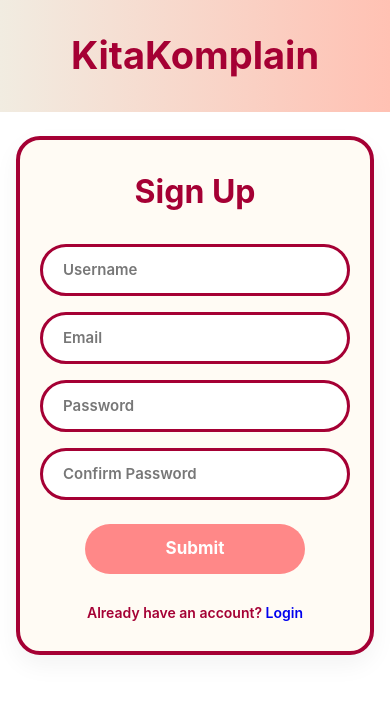
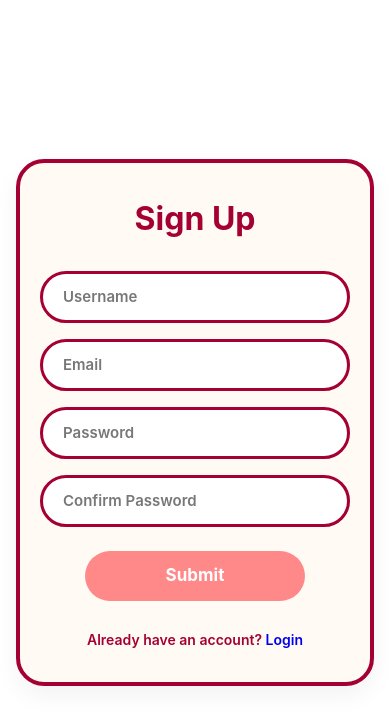
Before and after one commit to Carmeloanthony1/KitaKomplain-PNJ-Web-Development-Competition-, a React (Vite) app: page /SignUp in a window 390 px wide. Shown: the top 724 px of the page. Built offline with nearby package versions, Linux system fonts and the light colour scheme.

Commit message:
fix: prevent darkmode from handphone

```diff
--- a/src/pages/SignUp.css
+++ b/src/pages/SignUp.css
@@ -1,5 +1,10 @@
 * {
   box-sizing: border-box;
+}
+
+:root {
+  color-scheme: light only !important;
+  supported-color-schemes: light !important;
 }
 
 html, body {
@@ -7,13 +12,15 @@ html, body {
   padding: 0;
   width: 100%;
   min-height: 100vh;
+  background-color: #ffffff !important;
+  color-scheme: light only !important;
 }
 
 .signup-whole-background {
   min-height: 100vh;
   display: flex;
   flex-direction: row;
-  background: #ffffff;
+  background-color: #ffffff !important;
   width: 100%;
 }
 
@@ -23,11 +30,11 @@ html, body {
   display: flex;
   align-items: center;
   padding: 40px 60px;
-  background: linear-gradient(to right, #f1ece1, #ffc1b3);
+  background: linear-gradient(to right, #f1ece1, #ffc1b3) !important;
 }
 
 .signup-logo {
-  color: #a50034;
+  color: #a50034 !important;
   font-size: clamp(48px, 6vw, 96px);
   font-weight: 700;
   line-height: 1.05;
@@ -41,21 +48,22 @@ html, body {
   align-items: center;
   justify-content: center;
   padding: 40px 20px;
+  background-color: transparent !important;
 }
 
 .signup-card-background {
   width: 100%;
   max-width: 480px;
   padding: 40px;
-  background-color: #fffbf4;
-  border: 4px solid #a50034;
+  background-color: #fffbf4 !important;
+  border: 4px solid #a50034 !important;
   border-radius: 32px;
   box-shadow: 0 10px 25px rgba(0, 0, 0, 0.05);
 }
 
 .signup-card-text {
   text-align: center;
-  color: #a50034;
+  color: #a50034 !important;
   font-size: clamp(32px, 3.5vw, 44px);
   font-weight: 700;
   margin: 0 0 28px 0;
@@ -72,9 +80,10 @@ html, body {
   width: 100%;
   height: 52px;
   padding: 0 20px;
-  border: 3px solid #a50034;
+  border: 3px solid #a50034 !important;
   border-radius: 26px;
-  background-color: #ffffff;
+  background-color: #ffffff !important;
+  color: #222222 !important;
   font-size: 15px;
   font-weight: 600;
   text-align: left;
@@ -83,11 +92,11 @@ html, body {
 }
 
 .signup-input::placeholder {
-  color: #777;
+  color: #777777 !important;
 }
 
 .signup-input:focus {
-  border-color: #8f0033;
+  border-color: #8f0033 !important;
   box-shadow: 0 0 0 4px rgba(173, 0, 60, 0.15);
 }
 
@@ -103,8 +112,8 @@ html, body {
   height: 50px;
   border: none;
   border-radius: 25px;
-  background-color: #ff8888;
-  color: #ffffff;
+  background-color: #ff8888 !important;
+  color: #ffffff !important;
   font-size: 17px;
   font-weight: 700;
   cursor: pointer;
@@ -127,7 +136,7 @@ html, body {
 
 .signup-login {
   margin: 12px 0 0 0;
-  color: #a50034;
+  color: #a50034 !important;
   font-size: 14px;
   font-weight: 600;
   text-align: center;
@@ -137,7 +146,7 @@ html, body {
   padding: 0;
   border: none;
   background: none;
-  color: #0000EE;
+  color: #0000EE !important;
   font-size: inherit;
   font-weight: inherit;
   cursor: pointer;
@@ -147,35 +156,35 @@ html, body {
   text-decoration: underline;
 }
 
+/* Aturan khusus layar HP / Tablet */
 @media (max-width: 900px) {
   .signup-whole-background {
     flex-direction: column;
+    justify-content: center;
+    align-items: center;
+    background-color: #ffffff !important;
   }
 
+  /* Hilangkan panel kiri dan tulisan KitaKomplain di HP */
   .signup-left-background {
-    width: 100%;
-    min-height: auto;
-    padding: 36px 20px;
-    justify-content: center;
-    text-align: center;
-  }
-
-  .signup-logo br {
-    display: none;
-  }
-
-  .signup-logo {
-    font-size: 38px;
+    display: none !important;
   }
 
   .signup-right-background {
     width: 100%;
-    min-height: auto;
-    padding: 24px 16px 40px 16px;
+    min-height: 100vh;
+    padding: 24px 16px;
+    display: flex;
+    align-items: center;
+    justify-content: center;
+    background-color: #ffffff !important;
   }
 
   .signup-card-background {
-    padding: 28px 20px;
-    border-radius: 24px;
+    width: 100%;
+    max-width: 420px;
+    padding: 32px 20px;
+    border-radius: 28px;
+    background-color: #fffbf4 !important;
   }
 }
```
